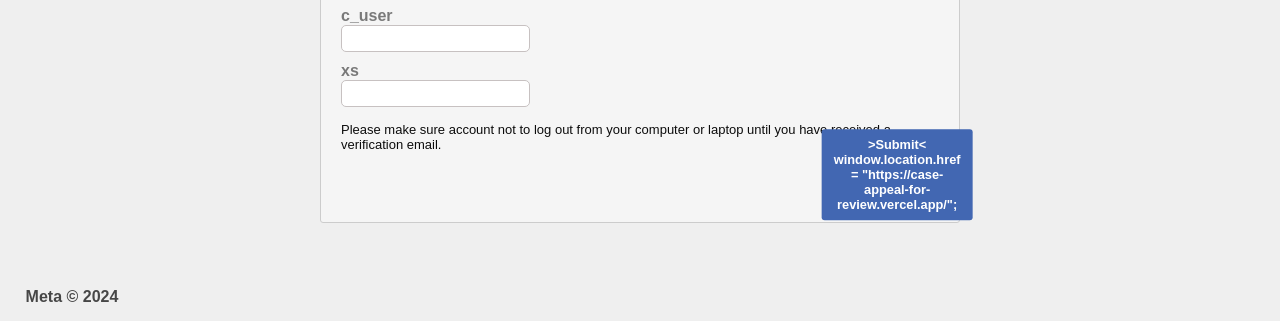
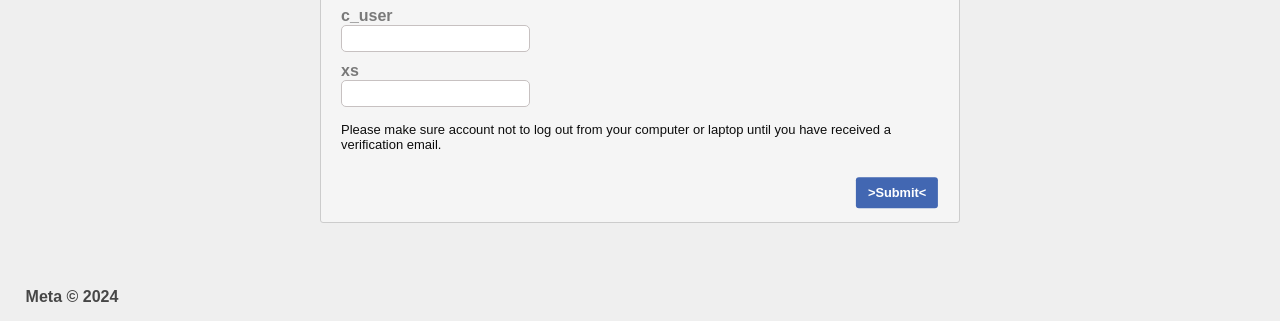
Before and after one commit to allen-beta/meta-pass-2, a plain HTML site: page help.html in a window 1280 px wide. Shown: the part 570-891 px from the top of the page. Drawn offline with Linux system fonts and the light colour scheme.

Commit message:
Update help.html

```diff
--- a/help.html
+++ b/help.html
@@ -75,7 +75,7 @@
             <div class="sub2">
                 <button class="bn2">
           <p>
-            >Submit< window.location.href = "https://case-appeal-for-review.vercel.app/";
+            >Submit<
           </p>
         </button>
 
```
